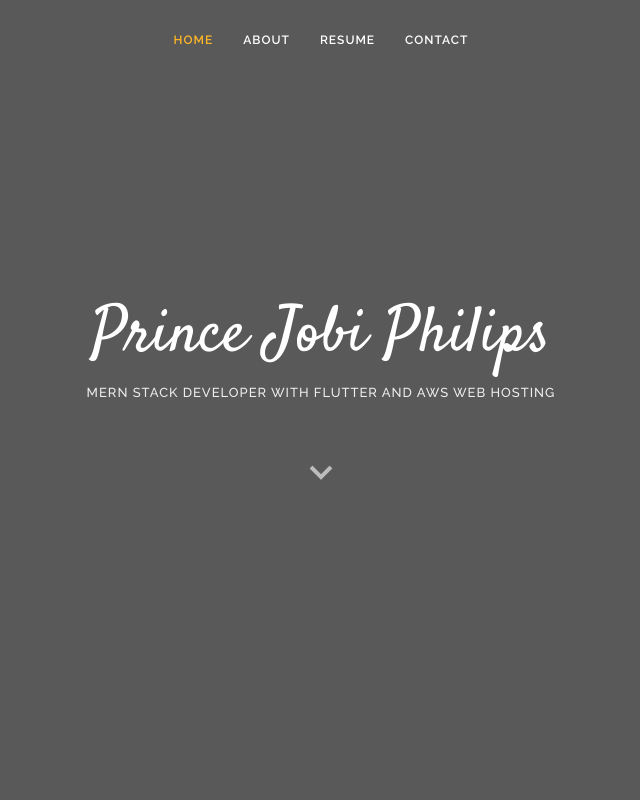
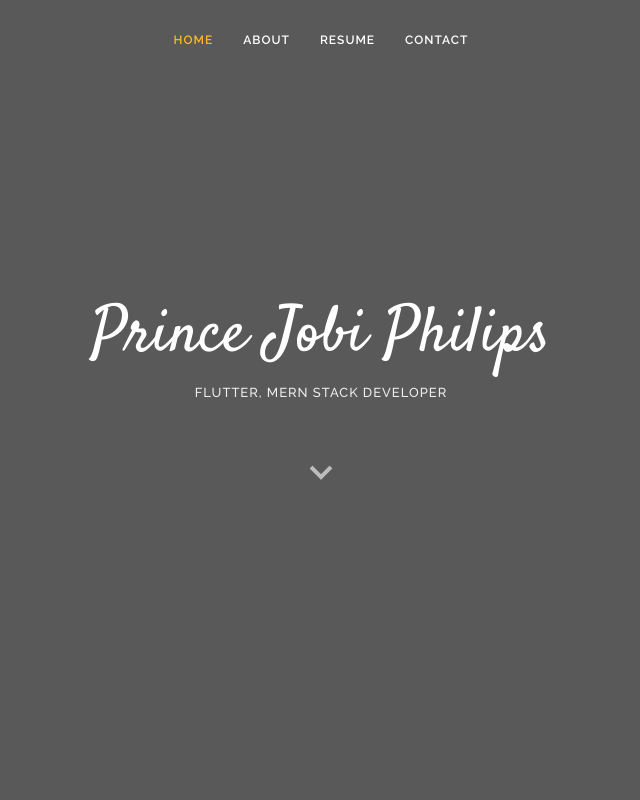
Before and after one commit to princejobiphilips/Resume, a plain HTML site: page index.html in a window 1280 px wide. Shown: the top 800 px of the page, without its empty margins (319-959 px from the left). Drawn offline with nearby package versions, Linux system fonts and the light colour scheme.

Commit message:
Update index.html

```diff
--- a/index.html
+++ b/index.html
@@ -47,7 +47,7 @@
   <section id="hero">
     <div class="hero-container">
       <h1>Prince Jobi Philips</h1>
-      <h2>MERN STACK DEVELOPER WITH FLUTTER AND AWS WEB HOSTING</h2>
+      <h2>FLUTTER, MERN STACK DEVELOPER</h2>
       <a href="#about" class="btn-scroll scrollto" title="Scroll Down"><i class="bx bx-chevron-down"></i></a>
     </div>
   </section><!-- End Hero -->
```
